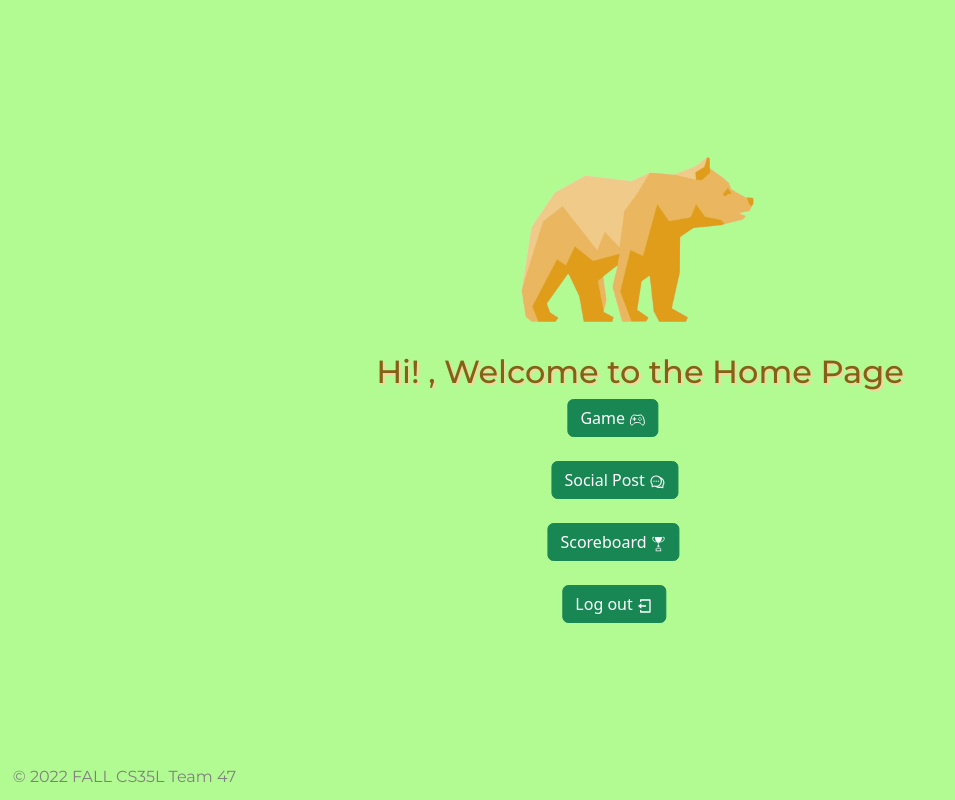
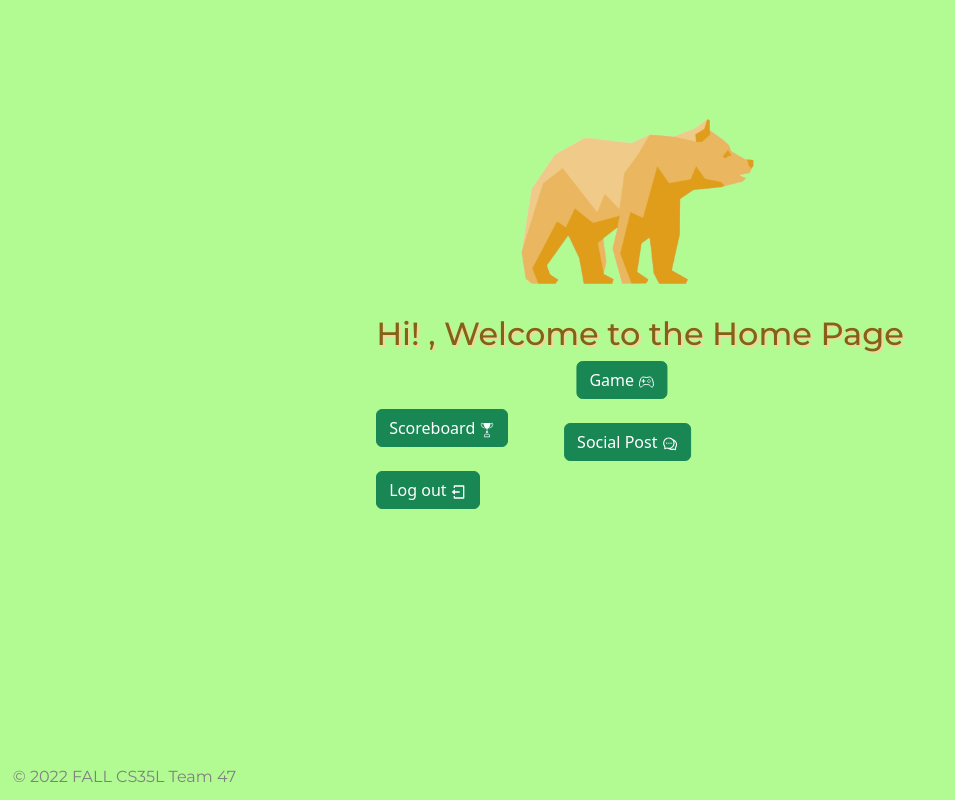
Before and after one commit to allenwang2333/bruin-o-bruin, a React (Create React App) app in the folder bruin-o-bruin/: page /home in a window 1280 px wide. Shown: the whole page, without its empty margins (0-955 px from the left). Built offline with nearby package versions, Linux system fonts and the light colour scheme.

Commit message:
untrack db

```diff
--- a/bruin-o-bruin/src/components/dashboard.css
+++ b/bruin-o-bruin/src/components/dashboard.css
@@ -13,7 +13,7 @@
     max-height: 100%;
     position: absolute;
     left: 50%;
-    transform: translate(-80%, 0%);
+    transform: translate(-70%, 0%);
 }
 
 .center-button2 Button {
@@ -21,23 +21,7 @@
     max-height: 100%;
     position: absolute;
     left: 50%;
-    transform: translate(-70%, 100%);
-}
-
-.center-button3 Button {
-    max-width: 100%;
-    max-height: 100%;
-    position: absolute;
-    left: 50%;
-    transform: translate(-70%, 200%);
-}
-
-.center-button4 Button {
-    max-width: 100%;
-    max-height: 100%;
-    position: absolute;
-    left: 50%;
-    transform: translate(-75%, 300%);
+    transform: translate(-60%, 100%);
 }
 
 .footer {
```
